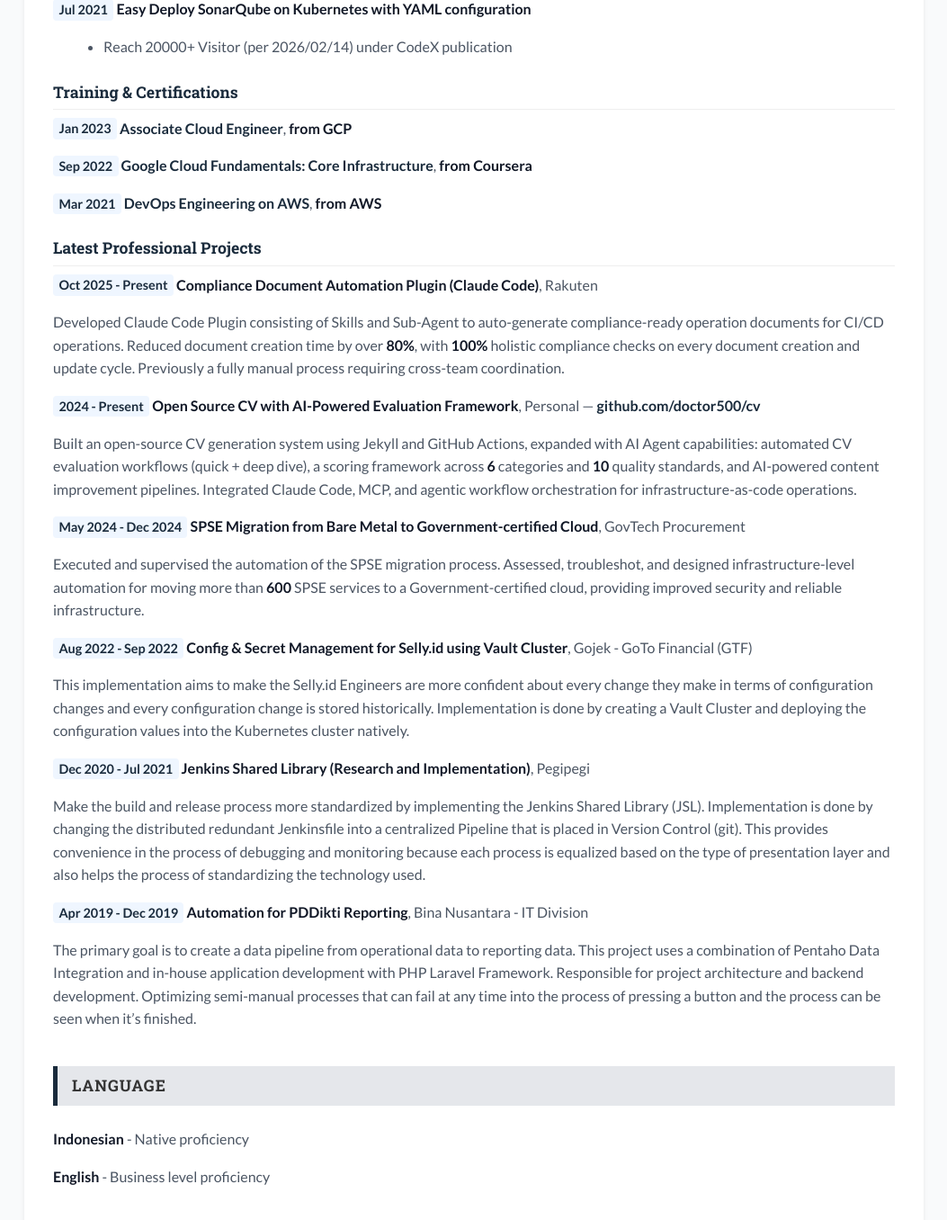
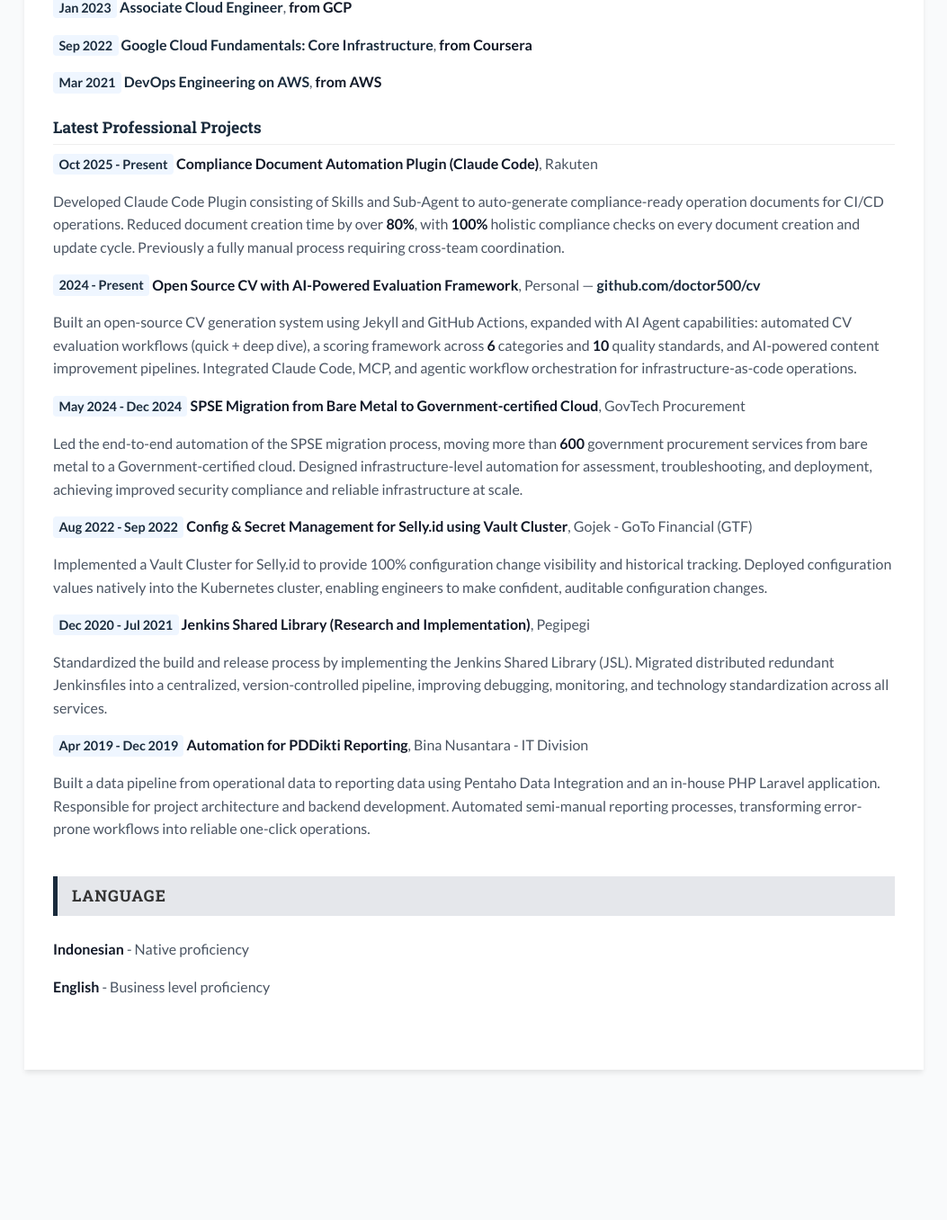
Before and after one commit to doctor500/cv, a Jekyll site: the page built from index.md, in a window 1280 px wide and 1400 px high, scrolled down 3905 px. Shown: the top 1356 px of the window at 90% size, without its empty margins (113-1166 px from the left). Built offline with Jekyll 4.4.1, drawn with Linux system fonts in a browser that asks for light colours; some of the changed text lies outside the part shown.

Commit message:
fix: improve CV content quality — tense consistency, project rewrites

```diff
--- a/index.md
+++ b/index.md
@@ -20,7 +20,7 @@ David Layardi is an infrastructure and platform engineer with nearly a decade of
 
 Currently pioneering Agentic AI for infrastructure operations at Rakuten, he develops Claude Code plugins, AI Agent contexts, and autonomous analytical tooling that reduced cyber incident investigation from 24 hours to under 2 hours.
 
-He also builds open-source AI-governed infrastructure projects — including automated server provisioning with Kubernetes and AI Agent governance, and CV evaluation frameworks with scoring pipelines — combining deep Kubernetes, Terraform, and DevOps expertise with AI-powered operational workflows.
+He also builds open-source AI-governed infrastructure projects, including automated server provisioning with Kubernetes and AI Agent governance, and a CV evaluation framework with AI-powered scoring pipelines. These projects combine deep Kubernetes, Terraform, and DevOps expertise with agentic workflow orchestration for infrastructure-as-code operations.
 
 
 ## Technical Skills
@@ -59,10 +59,10 @@ Part of Rakuten OneCloud Initiative. Designing, maintaining, and automating larg
 
 __Infrastructure Engineer__, GovTech Procurement, Indonesia
 
-Government Technology (GovTech) Procurement is part of Telkom Indonesia (IDX: TLKM). Entrusted to maintain the operations of **600+** nation-scale government procurement apps, managing more than **20+** Kubernetes clusters that can have more than **70+** cost-effective worker nodes (spot instances).
-- Lead and execute infrastructure refactoring from the GCP Cloud Run workload to the GKE Kubernetes cluster. Decrease production costs by more than **90%** daily and save over **$150,000** monthly.
-- Transform the nation-level Mail Services from a monolithic VM to a scalable and cost-effective Kubernetes deployment. **Increase service scaling performance by six times**, making it more reliable.
-- Implement fully audited and approval-based access control for over **500** cloud resources in GovTech Procurement using Teleport.
+Government Technology (GovTech) Procurement is part of Telkom Indonesia (IDX: TLKM). Entrusted to maintain the operations of **600+** nation-scale government procurement apps, managing **20+** Kubernetes clusters with **70+** cost-effective worker nodes (spot instances).
+- Led and executed infrastructure refactoring from the GCP Cloud Run workload to the GKE Kubernetes cluster. Decreased production costs by more than **90%** daily and saved over **$150,000** monthly.
+- Transformed the nation-level Mail Services from a monolithic VM to a scalable and cost-effective Kubernetes deployment. **Increased service scaling performance by six times**, making it more reliable.
+- Implemented fully audited and approval-based access control for over **500** cloud resources in GovTech Procurement using Teleport.
 - Researched and implemented (POC) tooling to improve GovTech Procurement team productivity, such as Goldilocks, External Secrets Operator, Kafka on Kubernetes, Pomerium on GKE, and many more.
 
 
@@ -85,9 +85,9 @@ Maintained **100+** backend services in multi-cloud **Kubernetes** cluster, **Gi
 `Mar 2020 - Oct 2021`
 __Release Engineer__, Pegipegi, Indonesia
 
-Maintain the Jenkins pipeline and internal tools in the Kubernetes Cluster, which serves more than 100+ pipelines of backend services.
-- Transform **80%+** of redundant **Jenkins** pipeline files into a single standardized deployment pipeline. **Rebuilt the company-level pipeline** to scale up pipeline maintainability.
-- **Decreased up to 6x provisioning time** of pipeline supporting resources by migrating them to on top of the **Kubernetes** platform. Provide ready-to-use resources in less than a minute.
+Maintained the Jenkins pipeline and internal tools in the Kubernetes Cluster, serving **100+** backend service pipelines.
+- Transformed **80%+** of redundant **Jenkins** pipeline files into a single standardized deployment pipeline. **Rebuilt the company-level pipeline** to scale up pipeline maintainability.
+- **Decreased up to 6x provisioning time** of pipeline supporting resources by migrating them to on top of the **Kubernetes** platform. Provided ready-to-use resources in less than a minute.
 - **Decreased up to 85% of the pipeline initialization build time** of the backend repo (mono repo).
 - Scaled up backend pipeline capabilities to support **multi-cloud deployment** process.
 
@@ -97,10 +97,10 @@ __Data Center Staff__, Bina Nusantara - IT Division, Indonesia
 
 
 Worked closely with the Data Center & IT Infrastructure group to support Binus IT Operational Processes.
-- Pioneer of QR-based event registration system for Binus University, [<u>used on national-scale event</u>](https://binus.ac.id/2019/01/sarasehan-dialog-nasional-bersama-menteri-ristekdikti-republik-nasional/). Reduced manual checking time by 10x from minutes to QR scan and go in seconds. Develop using **PHP Laravel, SQL Server, and Windows Server 2016**.
-- Create tools & scripts to automate data analyst reporting processes. Provided automation for student document reports to the university and government. Provide several tools/scripts using **PHP Laravel, Windows BAT Script, Pentaho, and SQL Server**.
-- Developed WiFi debugging tools to help the network-infra team when doing on-site WiFi connection troubleshooting. Simplified debug data gathering into a one-click process. Develop using **C#, PHP, and Windows Server 2016**.
-- Integrate **Windows AD** with physical facilities to enable access list automation. (access doors and building's WiFi for SSO). Speed up the batch manual registration process from a week to less than an hour automatic process. Develop using **Windows Active Directory API, PHP, Pentaho, and MikroTik**.
+- Pioneer of QR-based event registration system for Binus University, [<u>used on national-scale event</u>](https://binus.ac.id/2019/01/sarasehan-dialog-nasional-bersama-menteri-ristekdikti-republik-nasional/). Reduced manual checking time by 10x from minutes to QR scan and go in seconds. Developed using **PHP Laravel, SQL Server, and Windows Server 2016**.
+- Created tools & scripts to automate data analyst reporting processes. Provided automation for student document reports to the university and government. Developed using **PHP Laravel, Windows BAT Script, Pentaho, and SQL Server**.
+- Developed WiFi debugging tools to help the network-infra team when doing on-site WiFi connection troubleshooting. Simplified debug data gathering into a one-click process. Developed using **C#, PHP, and Windows Server 2016**.
+- Integrated **Windows AD** with physical facilities to enable access list automation (access doors and building's WiFi for SSO). Reduced the batch manual registration process from a week to less than an hour. Developed using **Windows Active Directory API, PHP, Pentaho, and MikroTik**.
 
 <!-- <div style="page-break-after: always;"></div> -->
 
@@ -108,11 +108,7 @@ Worked closely with the Data Center & IT Infrastructure group to support Binus I
 `Feb 2016 - Jan 2019`
 __Freelance Web Developer__, Self Freelance, Indonesia
 
-
-Develop & Design web-based applications based on user requirements for several companies & organizations:
-- PT. Tri Jaya Samudera (February 2016). Design and develop a company profile using a non-database website (Static Website). Deployed on **Apache** server.
-- SMAN 7 Kota Bekasi (July 2016 - August 2016). Develop CMS with **PHP & MySQL** Based.
-- PT. Inspirasi Digital Elevasi (July 2018 - August 2018). Develop Invoice Management System for their client (PT. Royal ElSalam Universal) with web-based **PHP, MySQL, and Apache** server.
+Designed and delivered web-based applications for enterprise and education clients, including company profiles, CMS systems, and invoice management tools. Built with **PHP**, **MySQL**, and **Apache** stack.
 
 
 
@@ -182,24 +178,24 @@ Built an open-source CV generation system using Jekyll and GitHub Actions, expan
 `May 2024 - Dec 2024`
 **SPSE Migration from Bare Metal to Government-certified Cloud**, GovTech Procurement
 
-Executed and supervised the automation of the SPSE migration process. Assessed, troubleshot, and designed infrastructure-level automation for moving more than **600** SPSE services to a Government-certified cloud, providing improved security and reliable infrastructure.
+Led the end-to-end automation of the SPSE migration process, moving more than **600** government procurement services from bare metal to a Government-certified cloud. Designed infrastructure-level automation for assessment, troubleshooting, and deployment, achieving improved security compliance and reliable infrastructure at scale.
 
 `Aug 2022 - Sep 2022`
 **Config & Secret Management for Selly.id using Vault Cluster**, Gojek - GoTo Financial (GTF)
 
-This implementation aims to make the Selly.id Engineers are more confident about every change they make in terms of configuration changes and every configuration change is stored historically. Implementation is done by creating a Vault Cluster and deploying the configuration values into the Kubernetes cluster natively.
+Implemented a Vault Cluster for Selly.id to provide 100% configuration change visibility and historical tracking. Deployed configuration values natively into the Kubernetes cluster, enabling engineers to make confident, auditable configuration changes.
 
 
 `Dec 2020 - Jul 2021`
 **Jenkins Shared Library (Research and Implementation)**, Pegipegi
 
-Make the build and release process more standardized by implementing the Jenkins Shared Library (JSL). Implementation is done by changing the distributed redundant Jenkinsfile into a centralized Pipeline that is placed in Version Control (git). This provides convenience in the process of debugging and monitoring because each process is equalized based on the type of presentation layer and also helps the process of standardizing the technology used.
+Standardized the build and release process by implementing the Jenkins Shared Library (JSL). Migrated distributed redundant Jenkinsfiles into a centralized, version-controlled pipeline, improving debugging, monitoring, and technology standardization across all services.
 
 
 `Apr 2019 - Dec 2019`
 **Automation for PDDikti Reporting**, Bina Nusantara - IT Division
 
-The primary goal is to create a data pipeline from operational data to reporting data. This project uses a combination of Pentaho Data Integration and in-house application development with PHP Laravel Framework. Responsible for project architecture and backend development. Optimizing semi-manual processes that can fail at any time into the process of pressing a button and the process can be seen when it's finished.
+Built a data pipeline from operational data to reporting data using Pentaho Data Integration and an in-house PHP Laravel application. Responsible for project architecture and backend development. Automated semi-manual reporting processes, transforming error-prone workflows into reliable one-click operations.
 
 
 ## Language
```
Also changed, not shown: other parts of index.md (+2 -2 lines).
